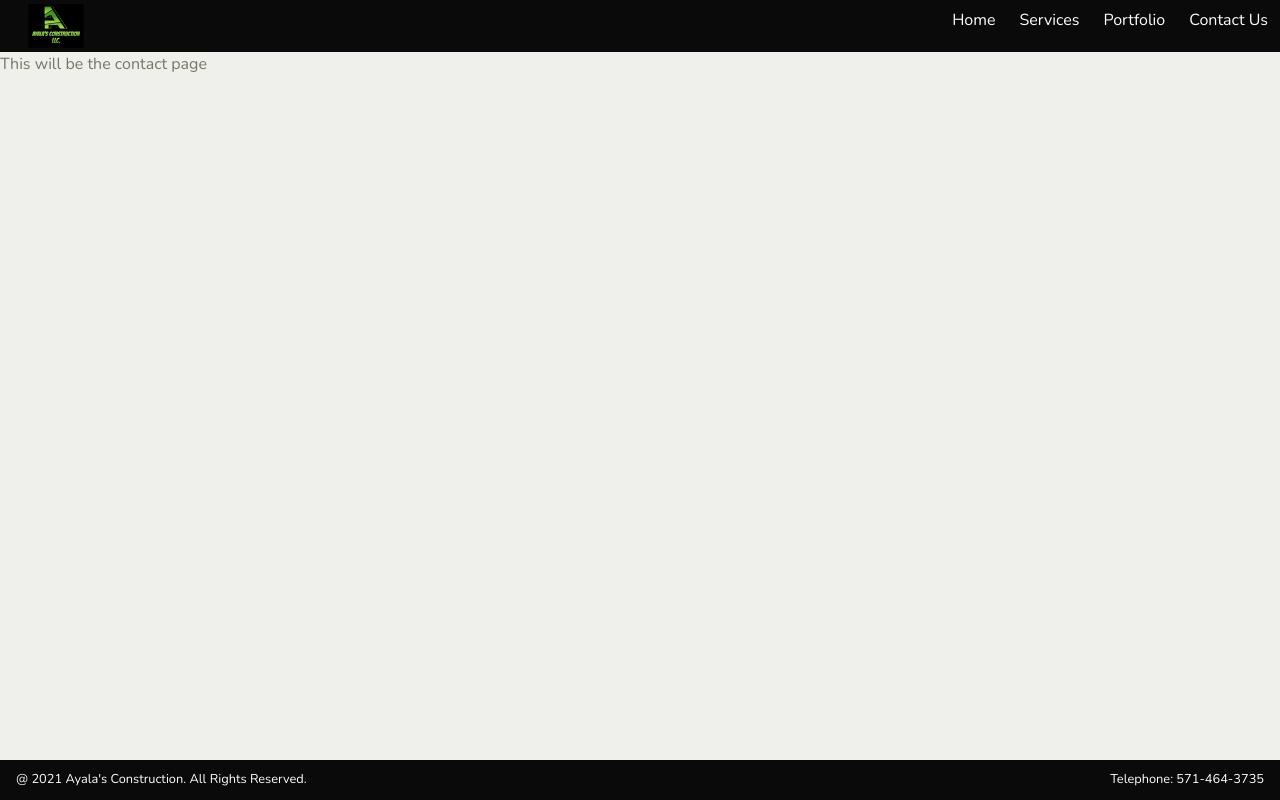
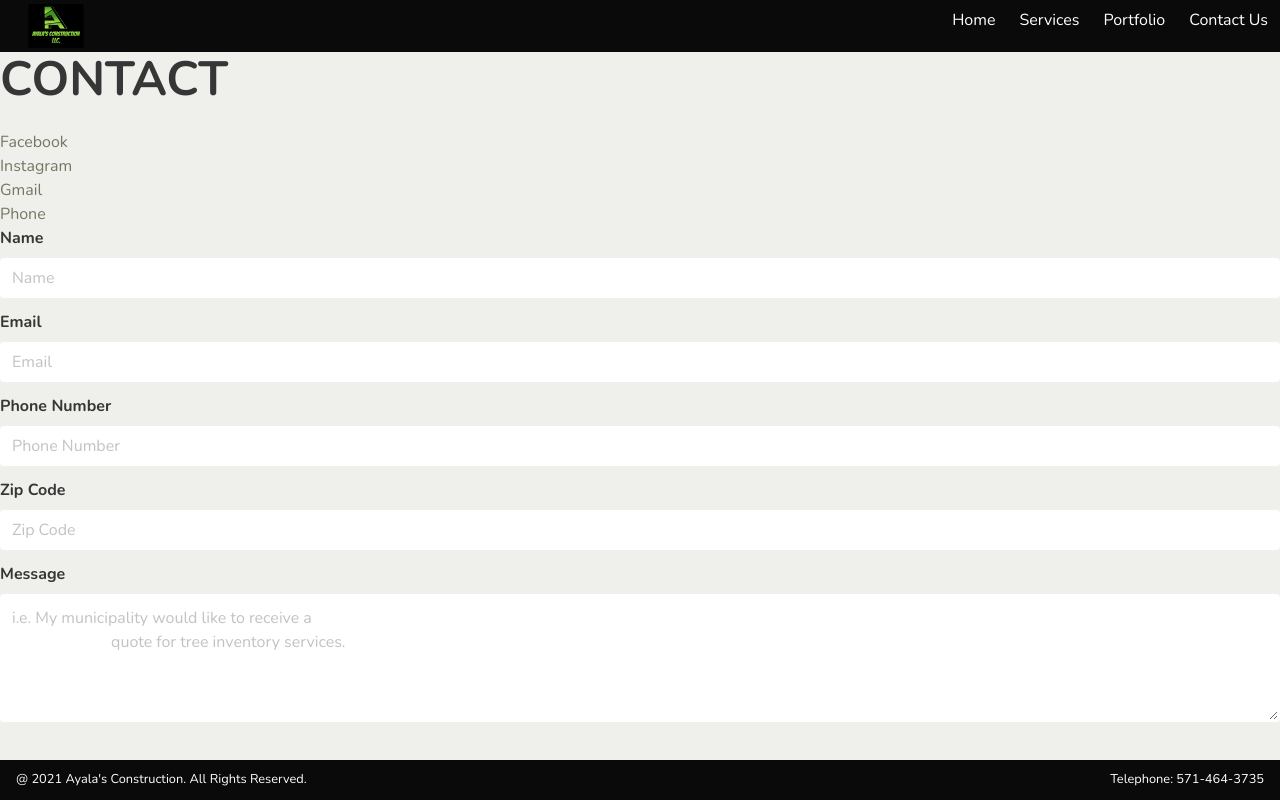
Before and after one commit to Nihaprezz/ayalasconstruction, a React (Create React App) app: page /contact in a window 1280 px wide. Built offline with nearby package versions, Linux system fonts and the light colour scheme.

Commit message:
basic contact us form page created

```diff
--- a/src/App.scss
+++ b/src/App.scss
@@ -45,7 +45,7 @@ $input-shadow: none;
 @import '../node_modules/bulma/sass/base/_all.sass';
 @import '../node_modules/bulma/sass/elements/button.sass';
 @import '../node_modules/bulma/sass/elements/container.sass';
-@import '../node_modules/bulma/sass/elements/form.sass';
+@import '../node_modules/bulma/sass/form/_all.sass';
 @import '../node_modules/bulma/sass/elements/title.sass';
 @import '../node_modules/bulma/sass/elements/title.sass';
 @import '../node_modules/bulma/sass/components/navbar.sass';
--- a/src/App.tsx
+++ b/src/App.tsx
@@ -9,6 +9,7 @@ import {Home} from "./pages/Home";
 import {Footer} from "./components/Footer";
 import {Services} from "./pages/Services";
 import {Portfolio} from "./pages/Portfolio";
+import {Contact} from "./pages/Contact";
 import "./App.scss";
 
 const App: React.FunctionComponent = () => {
@@ -28,7 +29,7 @@ const App: React.FunctionComponent = () => {
               <Portfolio/>
             </Route>
             <Route path="/contact">
-              <div>This will be the contact page</div>
+              <Contact/>
             </Route>
           </div>
         </Switch>
--- a/src/components/ServiceDisplay.tsx
+++ b/src/components/ServiceDisplay.tsx
@@ -7,7 +7,6 @@ interface ServiceDisplayProps {
 }
 
 const ServiceDisplay: React.FunctionComponent<ServiceDisplayProps> = (props: ServiceDisplayProps) => {
-    console.log(props);
     return (
         <>
             <div className="service-container card">
--- /dev/null
+++ b/src/pages/Contact.tsx
@@ -0,0 +1,57 @@
+import React from "react";
+
+export const Contact: React.FunctionComponent = () => {
+    return (
+        <div className="contact-page">
+            <h1 className="title is-1">CONTACT</h1>
+            <div className="social-contacts">
+                <div>
+                    Facebook
+                </div>
+                <div>
+                    Instagram
+                </div>
+                <div>
+                    Gmail
+                </div>
+                <div>
+                    Phone
+                </div>
+            </div>
+            <div className="form-container">
+                <div className="field">
+                    <div className="label">Name</div>
+                    <div className="control">
+                        <input className="input" type="text" placeholder="Name"/>
+                    </div>
+                </div>
+                <div className="field">
+                    <div className="label">Email</div>
+                    <div className="control">
+                        <input className="input" type="text" placeholder="Email"/>
+                    </div>
+                </div>
+                <div className="field">
+                    <div className="label">Phone Number</div>
+                    <div className="control">
+                        <input className="input" type="text" placeholder="Phone Number"/>
+                    </div>
+                </div>
+                <div className="field">
+                    <div className="label">Zip Code</div>
+                    <div className="control">
+                        <input className="input" type="text" placeholder="Zip Code"/>
+                    </div>
+                </div>
+                <div className="field">
+                    <div className="label">Message</div>
+                    <div className="control">
+                        <textarea className="textarea"
+                        placeholder="i.e. My municipality would like to receive a
+                        quote for tree inventory services."/>
+                    </div>
+                </div>
+            </div>
+        </div>
+    );
+};
```
